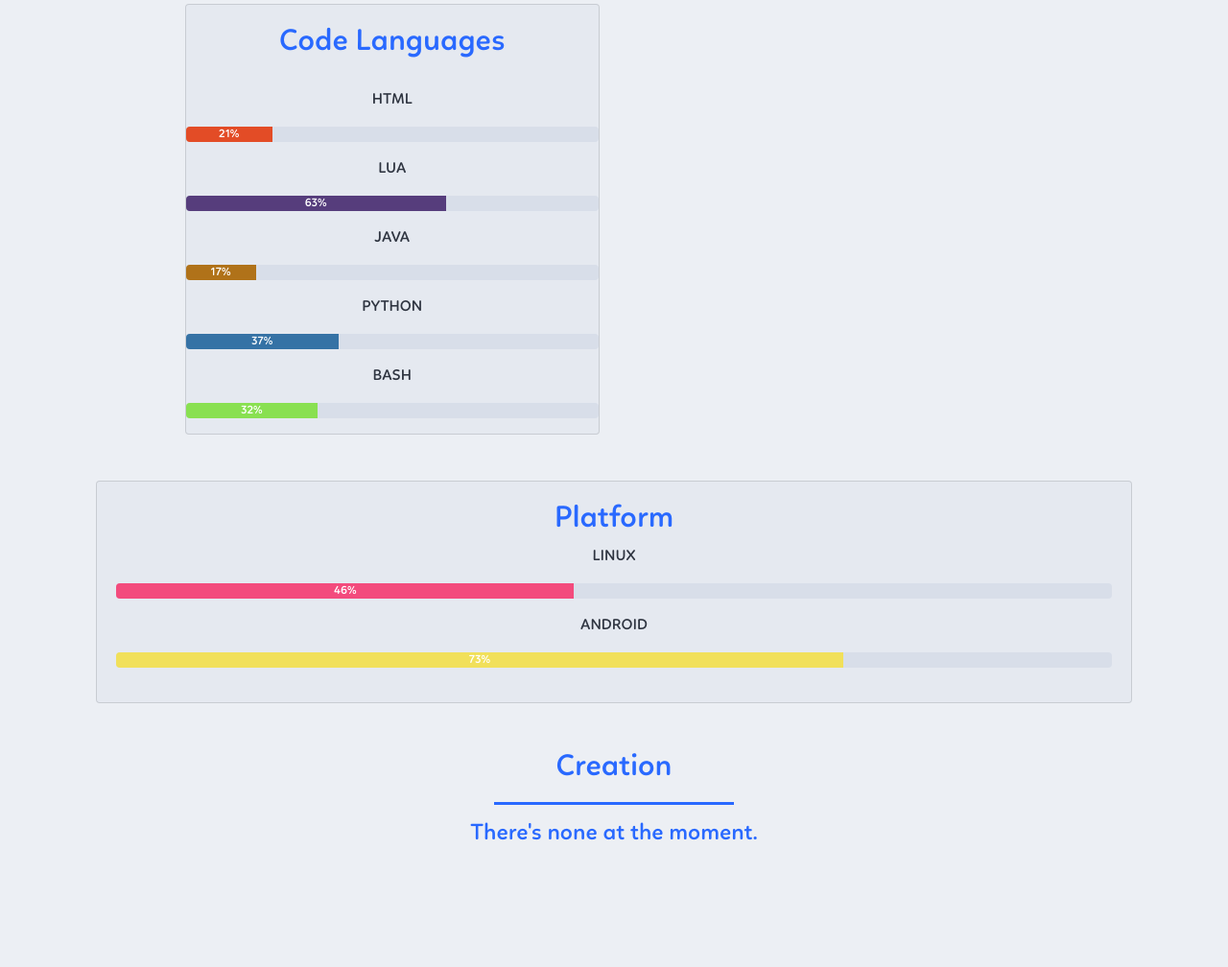
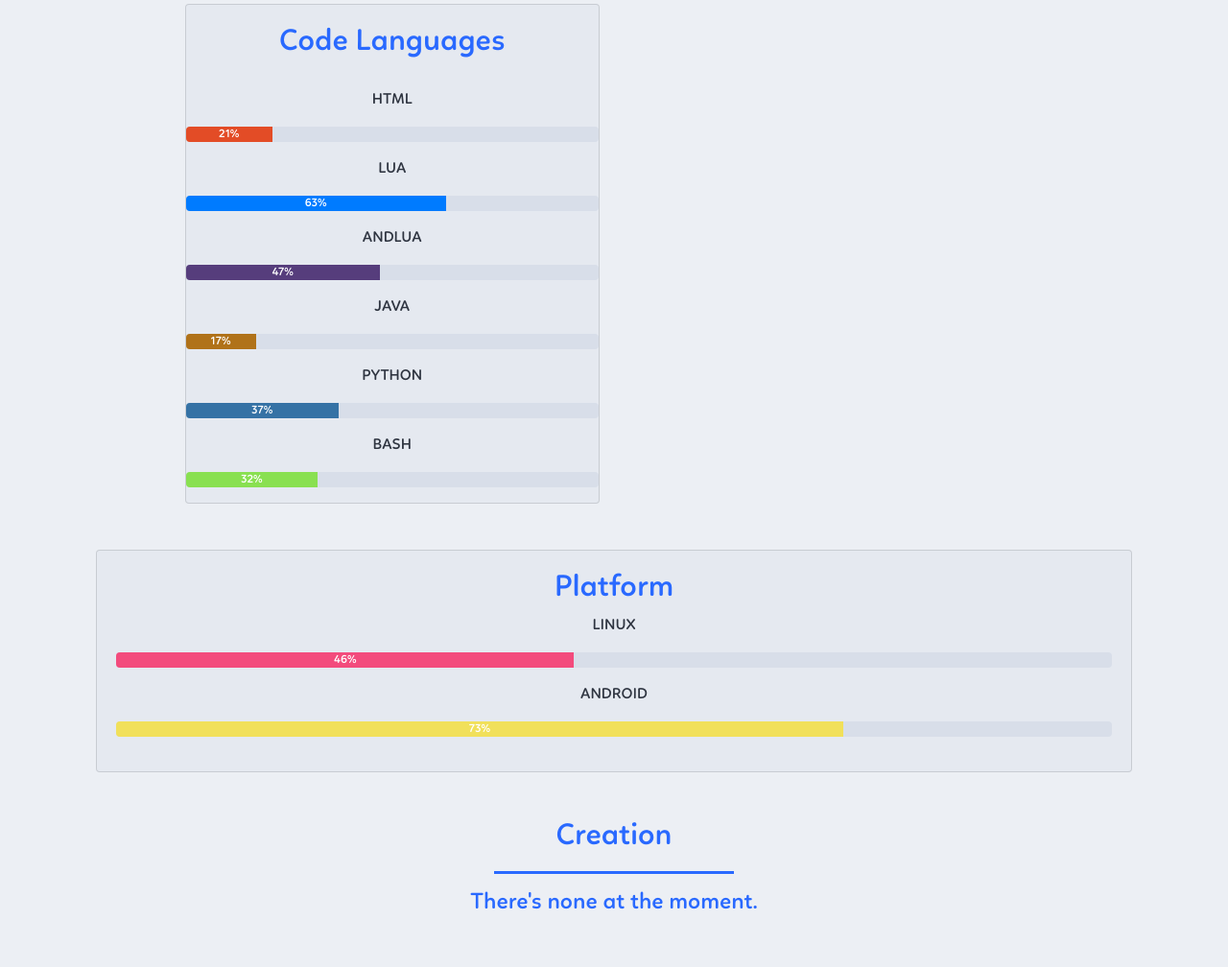
Before and after one commit to itsmeEVIL/itsmeEVIL.github.io, a PHP site: page / in a window 1280 px wide. Shown: the part 1123-2131 px from the top of the page at 96% size. Run offline with PHP 8.4, Linux system fonts and the light colour scheme; some libraries are stand-ins or nearby versions.

Commit message:
added andlua

```diff
--- a/css/style.css
+++ b/css/style.css
@@ -187,6 +187,6 @@ html, body, div, span, applet, object, iframe, h1, h2, h3, h4, h5, h6, p, blockq
   background-color: #f1e05a;
 }
 
-.lua {
+.andlua {
   background-color: #563d7c;
 }
--- a/index.html
+++ b/index.html
@@ -100,6 +100,10 @@
                     <div class="progress mb-3">
                       <div class="progress-bar lua" role="progressbar" style="width: 0%" aria-valuenow="0" aria-valuemin="0" aria-valuemax="100">63%</div>
                     </div>
+                    <p class="text-center">ANDLUA</p>
+                    <div class="progress mb-3">
+                      <div class="progress-bar andlua" role="progressbar" style="width: 0%" aria-valuenow="0" aria-valuemin="0" aria-valuemax="100">47%</div>
+                    </div>
                     <p class="text-center">JAVA</p>
                     <div class="progress mb-3">
                       <div class="progress-bar java" role="progressbar" style="width: 0%" aria-valuenow="0" aria-valuemin="0" aria-valuemax="100">17%</div>
--- a/js/main.js
+++ b/js/main.js
@@ -57,6 +57,10 @@ $(window).scroll (function(){
 
       $(".lua").animate({
         width: "63%"
+      }, 2500);
+
+      $(".andlua").animate({
+        width: "47%"
       }, 2500);
   }
 });
```
